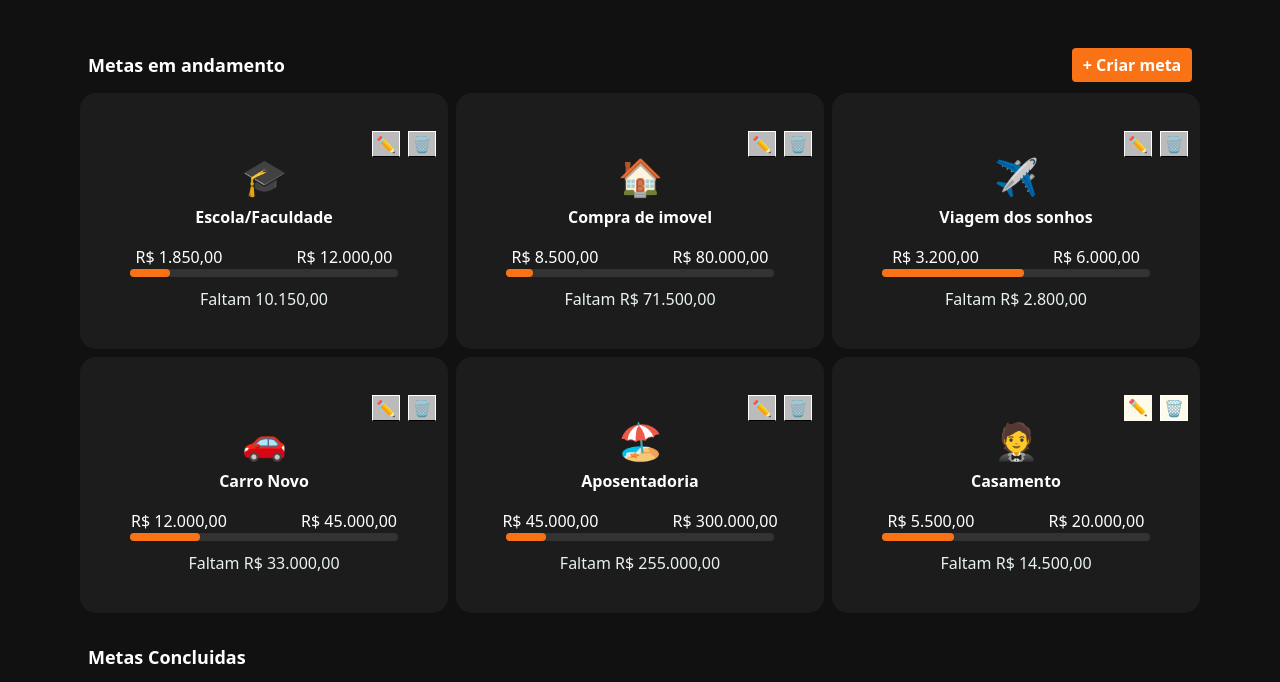
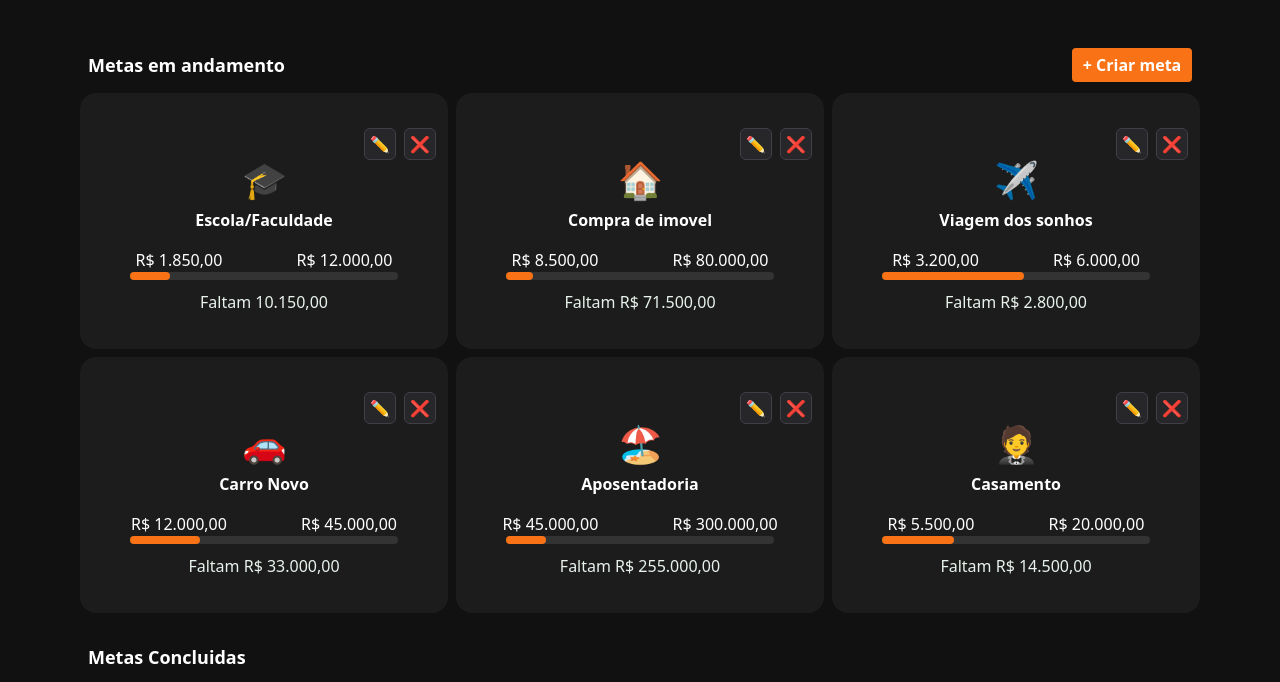
Before and after one commit to DeividOli/projeto-nexora, a website: page index.html in a window 1280 px wide. Shown: the part 69-751 px from the top of the page. Drawn offline with Linux system fonts and the light colour scheme.

Commit message:
Botão de editar e excluir atualizados

```diff
--- a/index.html
+++ b/index.html
@@ -80,12 +80,19 @@
         <!-- ==================== METAS EM ANDAMENTO ==================== -->
         <!-- Card 1-->
         <div class="estrutura-cards">
-            <!--BOTÃO EDITAR E EXCLUIR -->
-            <div class="flex self-end mr-3">
-                <span
-                    class="w-7 mr-2 border border-b-black bg-white/70 hover:bg-blue-200 duration-300 cursor-pointer">✏️</span>
-                <span
-                    class="w-7 cursor-pointer border border-b-black bg-white/70 hover:bg-red-200 duration-300">🗑️</span>
+             <!-- BOTÕES EDITAR E EXCLUIR -->
+            <div class="flex items-center gap-2 self-end mr-3">
+                <!-- Botão Editar -->
+                <button type="button" title="Editar"
+                    class="flex items-center justify-center w-8 h-8 rounded-md bg-zinc-800 border border-zinc-700 hover:bg-orange-950/40 hover:border-orange-500/50 duration-200 cursor-pointer">
+                    ✏️
+                </button>
+
+                <!-- Botão Excluir -->
+                <button type="button" title="Excluir"
+                    class="flex items-center justify-center w-8 h-8 rounded-md bg-zinc-800 border border-zinc-700 hover:bg-red-950/50 hover:border-red-800 duration-200 cursor-pointer">
+                    ❌
+                </button>
             </div>
 
             <!--icone relacionado a meta-->
@@ -108,12 +115,19 @@
 
         <!-- Card 2-->
         <div class="estrutura-cards">
-            <!--BOTÃO EDITAR E EXCLUIR -->
-            <div class="flex self-end mr-3">
-                <span
-                    class="w-7 mr-2 border border-b-black bg-white/70 hover:bg-blue-200 duration-300 cursor-pointer">✏️</span>
-                <span
-                    class="w-7 cursor-pointer border border-b-black bg-white/70 hover:bg-red-200 duration-300">🗑️</span>
+             <!-- BOTÕES EDITAR E EXCLUIR -->
+            <div class="flex items-center gap-2 self-end mr-3">
+                <!-- Botão Editar -->
+                <button type="button" title="Editar"
+                    class="flex items-center justify-center w-8 h-8 rounded-md bg-zinc-800 border border-zinc-700 hover:bg-orange-950/40 hover:border-orange-500/50 duration-200 cursor-pointer">
+                    ✏️
+                </button>
+
+                <!-- Botão Excluir -->
+                <button type="button" title="Excluir"
+                    class="flex items-center justify-center w-8 h-8 rounded-md bg-zinc-800 border border-zinc-700 hover:bg-red-950/50 hover:border-red-800 duration-200 cursor-pointer">
+                    ❌
+                </button>
             </div>
 
             <!--icone relacionado a meta-->
@@ -137,12 +151,19 @@
 
         <!-- Card 3-->
         <div class="estrutura-cards">
-            <!--BOTÃO EDITAR E EXCLUIR -->
-            <div class="flex self-end mr-3">
-                <span
-                    class="w-7 mr-2 border border-b-black bg-white/70 hover:bg-blue-200 duration-300 cursor-pointer">✏️</span>
-                <span
-                    class="w-7 cursor-pointer border border-b-black bg-white/70 hover:bg-red-200 duration-300">🗑️</span>
+             <!-- BOTÕES EDITAR E EXCLUIR -->
+            <div class="flex items-center gap-2 self-end mr-3">
+                <!-- Botão Editar -->
+                <button type="button" title="Editar"
+                    class="flex items-center justify-center w-8 h-8 rounded-md bg-zinc-800 border border-zinc-700 hover:bg-orange-950/40 hover:border-orange-500/50 duration-200 cursor-pointer">
+                    ✏️
+                </button>
+
+                <!-- Botão Excluir -->
+                <button type="button" title="Excluir"
+                    class="flex items-center justify-center w-8 h-8 rounded-md bg-zinc-800 border border-zinc-700 hover:bg-red-950/50 hover:border-red-800 duration-200 cursor-pointer">
+                    ❌
+                </button>
             </div>
 
             <!--icone relacionado a meta-->
@@ -165,12 +186,19 @@
 
         <!-- Card 4-->
         <div class="estrutura-cards">
-            <!--BOTÃO EDITAR E EXCLUIR -->
-            <div class="flex self-end mr-3">
-                <span
-                    class="w-7 mr-2 border border-b-black bg-white/70 hover:bg-blue-200 duration-300 cursor-pointer">✏️</span>
-                <span
-                    class="w-7 cursor-pointer border border-b-black bg-white/70 hover:bg-red-200 duration-300">🗑️</span>
+             <!-- BOTÕES EDITAR E EXCLUIR -->
+            <div class="flex items-center gap-2 self-end mr-3">
+                <!-- Botão Editar -->
+                <button type="button" title="Editar"
+                    class="flex items-center justify-center w-8 h-8 rounded-md bg-zinc-800 border border-zinc-700 hover:bg-orange-950/40 hover:border-orange-500/50 duration-200 cursor-pointer">
+                    ✏️
+                </button>
+
+                <!-- Botão Excluir -->
+                <button type="button" title="Excluir"
+                    class="flex items-center justify-center w-8 h-8 rounded-md bg-zinc-800 border border-zinc-700 hover:bg-red-950/50 hover:border-red-800 duration-200 cursor-pointer">
+                    ❌
+                </button>
             </div>
 
             <!--icone relacionado a meta-->
@@ -193,12 +221,19 @@
 
         <!-- Card 5-->
         <div class="estrutura-cards">
-            <!--BOTÃO EDITAR E EXCLUIR -->
-            <div class="flex self-end mr-3">
-                <span
-                    class="w-7 mr-2 border border-b-black bg-white/70 hover:bg-blue-200 duration-300 cursor-pointer">✏️</span>
-                <span
-                    class="w-7 cursor-pointer border border-b-black bg-white/70 hover:bg-red-200 duration-300">🗑️</span>
+            <!-- BOTÕES EDITAR E EXCLUIR -->
+            <div class="flex items-center gap-2 self-end mr-3">
+                <!-- Botão Editar -->
+                <button type="button" title="Editar"
+                    class="flex items-center justify-center w-8 h-8 rounded-md bg-zinc-800 border border-zinc-700 hover:bg-orange-950/40 hover:border-orange-500/50 duration-200 cursor-pointer">
+                    ✏️
+                </button>
+
+                <!-- Botão Excluir -->
+                <button type="button" title="Excluir"
+                    class="flex items-center justify-center w-8 h-8 rounded-md bg-zinc-800 border border-zinc-700 hover:bg-red-950/50 hover:border-red-800 duration-200 cursor-pointer">
+                    ❌
+                </button>
             </div>
 
             <!--icone relacionado a meta-->
@@ -221,10 +256,19 @@
 
         <!-- Card 6-->
         <div class="estrutura-cards">
-            <!--BOTÃO EDITAR E EXCLUIR -->
-            <div class="flex self-end mr-3">
-                <span class="w-7 mr-2 borde bg-amber-50 duration-300 cursor-pointer">✏️</span>
-                <span class="w-7 cursor-pointer border bg-amber-50 duration-300">🗑️</span>
+            <!-- BOTÕES EDITAR E EXCLUIR -->
+            <div class="flex items-center gap-2 self-end mr-3">
+                <!-- Botão Editar -->
+                <button type="button" title="Editar"
+                    class="flex items-center justify-center w-8 h-8 rounded-md bg-zinc-800 border border-zinc-700 hover:bg-orange-950/40 hover:border-orange-500/50 duration-200 cursor-pointer">
+                    ✏️
+                </button>
+
+                <!-- Botão Excluir -->
+                <button type="button" title="Excluir"
+                    class="flex items-center justify-center w-8 h-8 rounded-md bg-zinc-800 border border-zinc-700 hover:bg-red-950/50 hover:border-red-800 duration-200 cursor-pointer">
+                    ❌
+                </button>
             </div>
 
             <!--icone relacionado a meta-->
--- a/src/input.css
+++ b/src/input.css
@@ -3,8 +3,6 @@
 @utility estrutura-cards {
   @apply flex flex-col w-full max-w-[400px] items-center text-center justify-center w-full h-64 bg-[#1C1C1C] rounded-2xl;
 }
-
-
 
 .span-valor {
     margin-right: 70px;
```
Also changed, not shown: dist/output.css.
